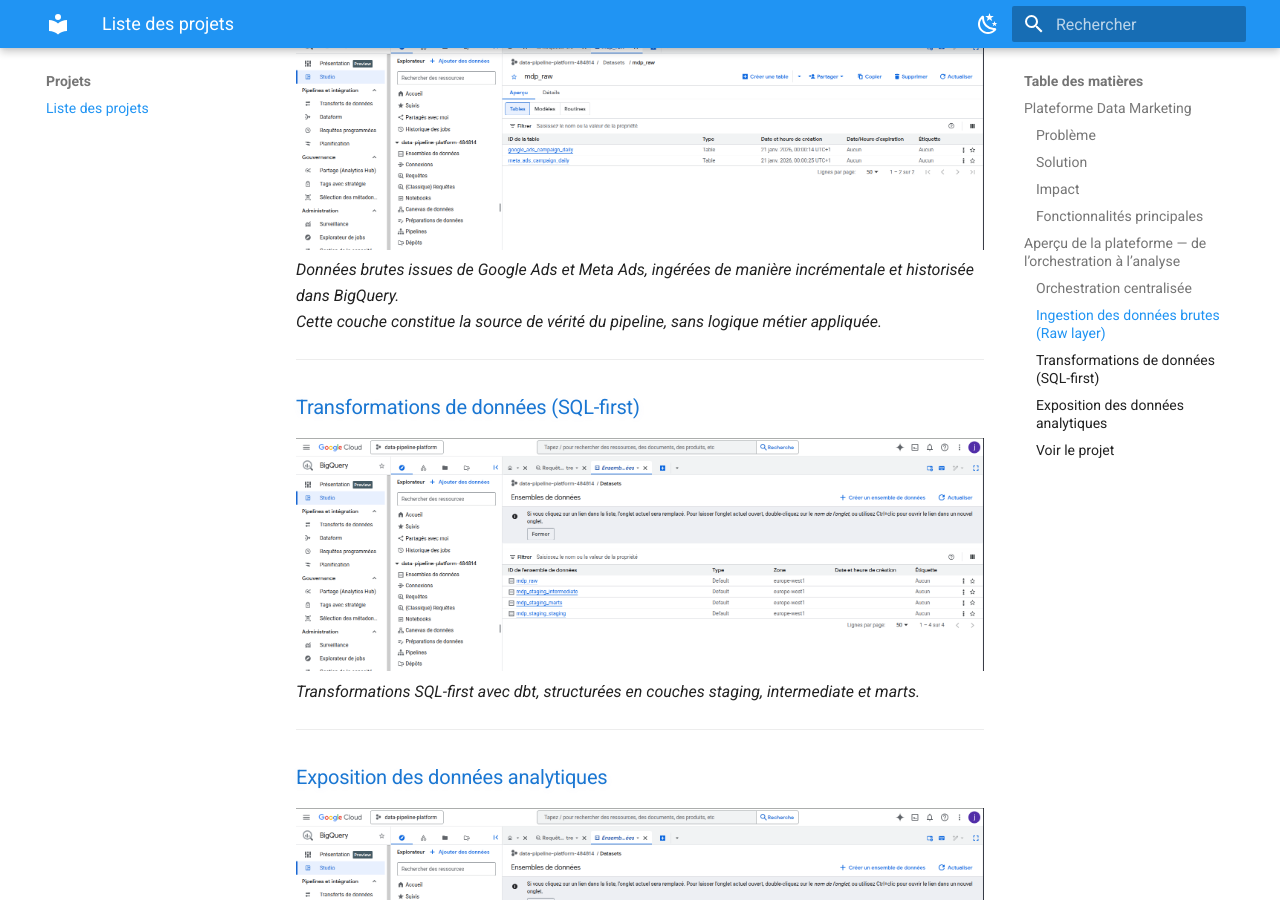
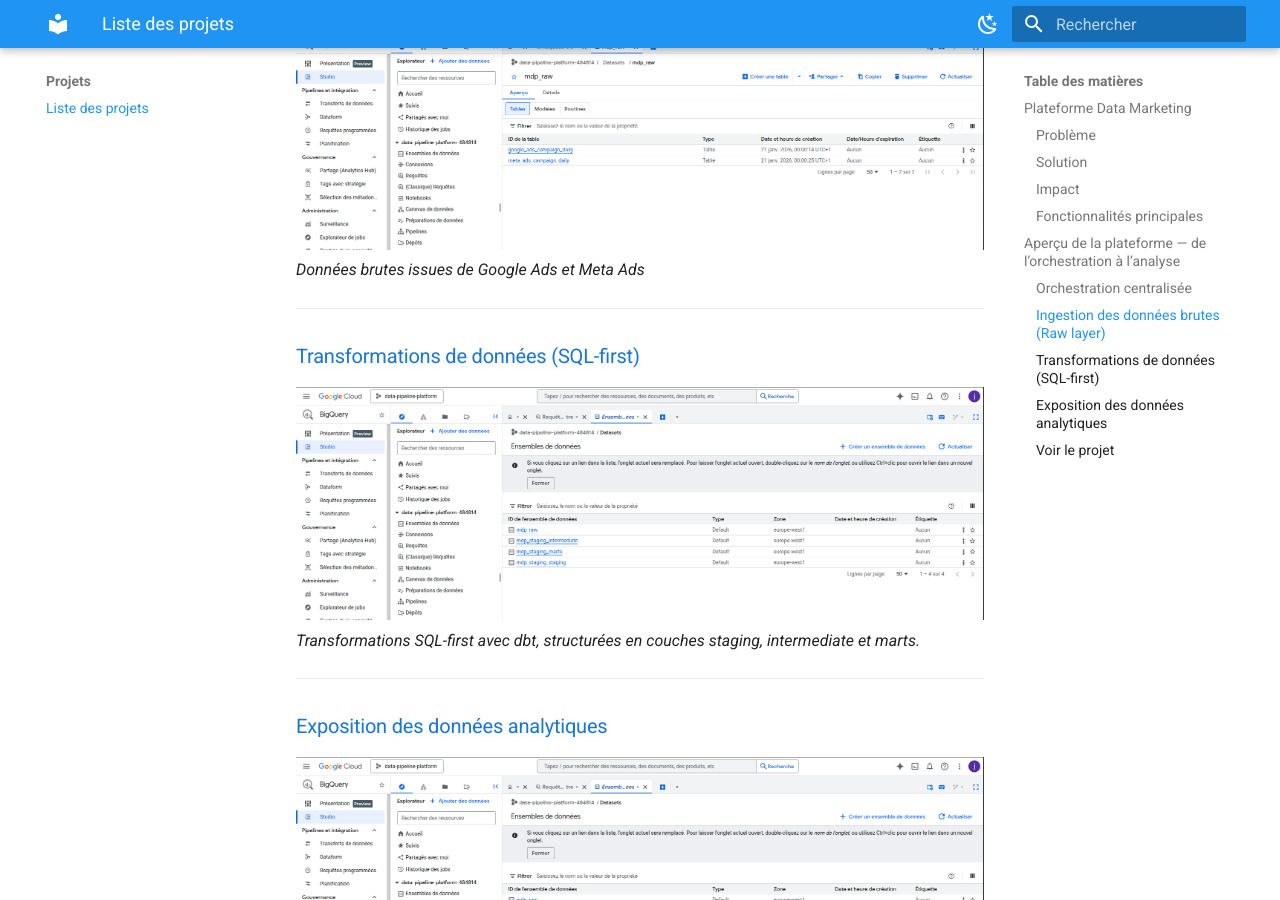
Before and after one commit to y-ikli/portfolio, an MkDocs documentation site: the page built from docs/projets/index.md, in a window 1280 px wide and 900 px high, scrolled down 1785 px. Built offline with MkDocs 1.6.1 and Material for MkDocs 9.7.7, drawn with Linux system fonts in a browser that asks for light colours.

```diff
--- a/docs/projets/index.md
+++ b/docs/projets/index.md
@@ -51,8 +51,7 @@
 
 ### Ingestion des données brutes (Raw layer)
 ![Tables raw Google Ads et Meta Ads](../img/data_quality_monitoring.png)
-*Données brutes issues de Google Ads et Meta Ads, ingérées de manière incrémentale et historisée dans BigQuery.
-Cette couche constitue la source de vérité du pipeline, sans logique métier appliquée.*
+*Données brutes issues de Google Ads et Meta Ads*
 
 ---
 
```
